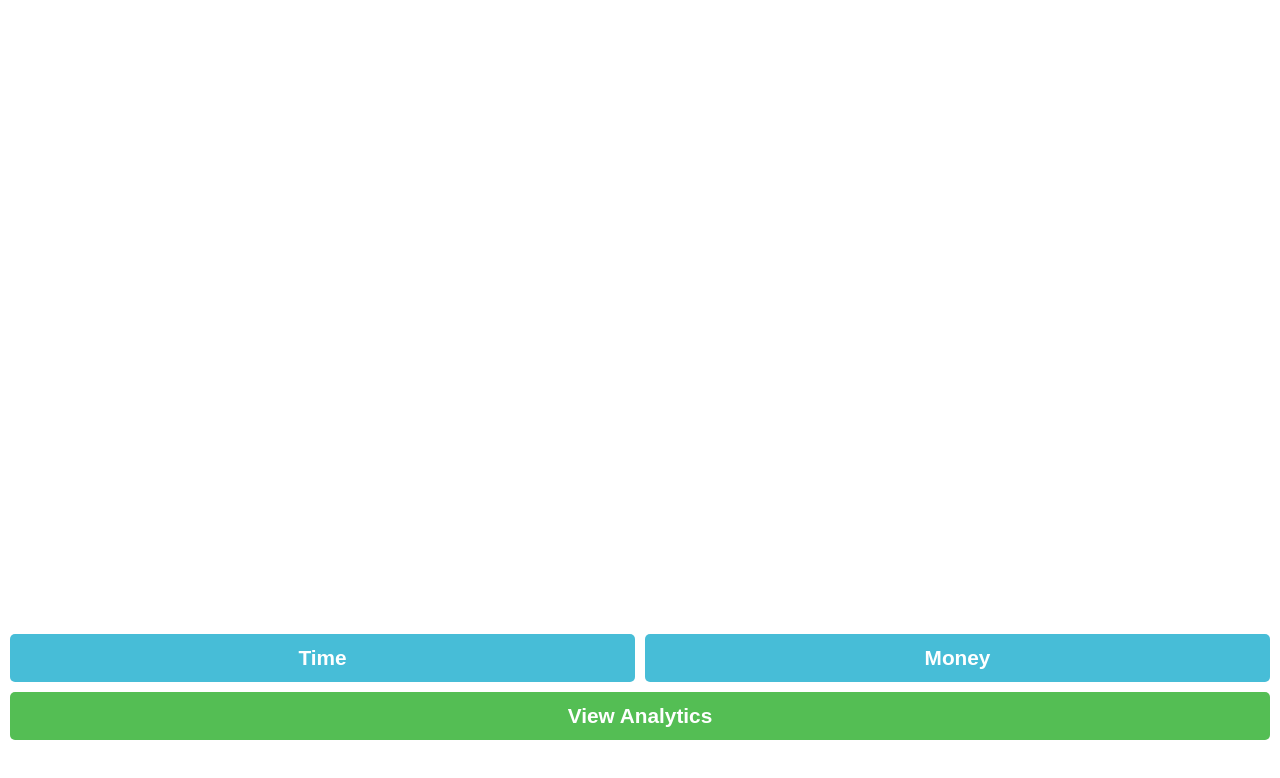
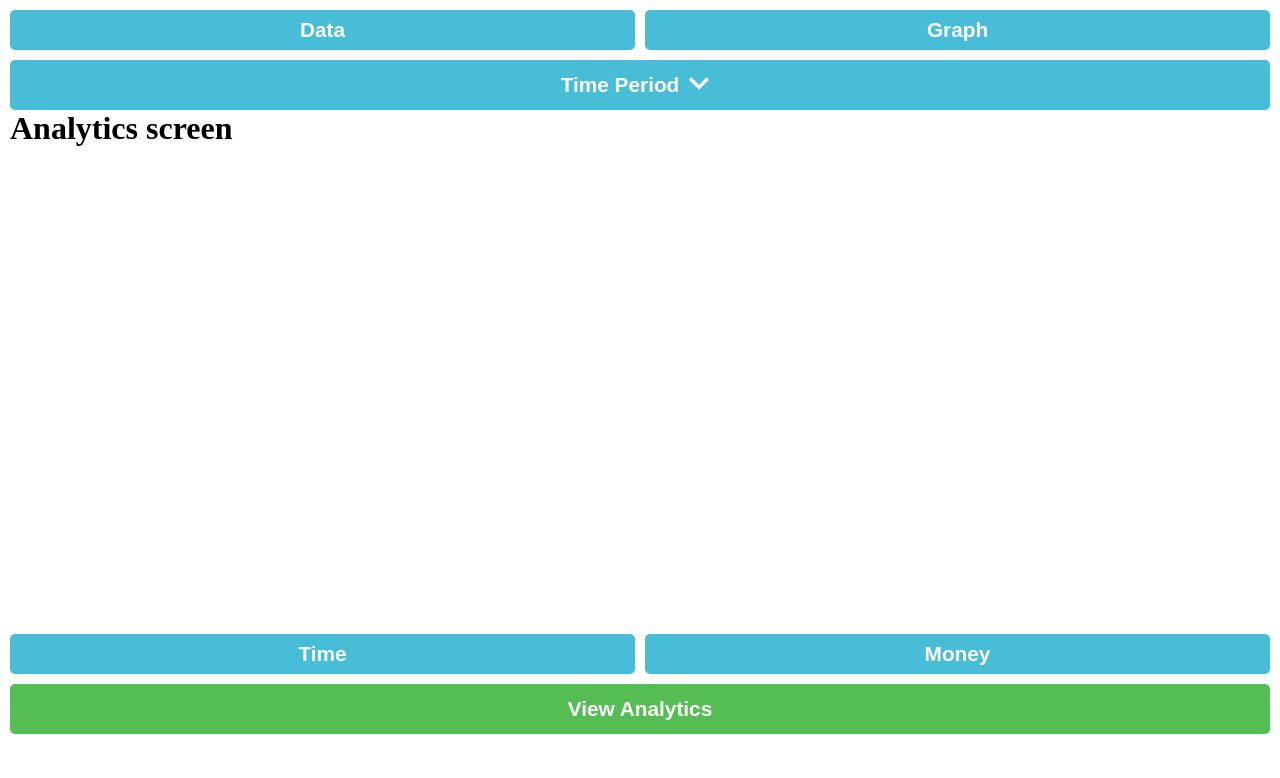
Before and after one commit to Dasharath9920/whats-my-status, a React (Create React App) app in the folder app/: page / in a window 1280 px wide. Shown: the top 778 px of the page. Built offline with nearby package versions, Linux system fonts and the light colour scheme.

Commit message:
feat(app): add redux support

```diff
--- a/app/package.json
+++ b/app/package.json
@@ -3,12 +3,18 @@
   "version": "0.1.0",
   "private": true,
   "dependencies": {
+    "@emotion/react": "^11.10.5",
+    "@emotion/styled": "^11.10.5",
+    "@mui/icons-material": "^5.11.0",
+    "@mui/material": "^5.11.7",
     "@testing-library/jest-dom": "^5.16.5",
     "@testing-library/react": "^13.4.0",
     "@testing-library/user-event": "^13.5.0",
     "react": "^18.2.0",
     "react-dom": "^18.2.0",
+    "react-redux": "^8.0.5",
     "react-scripts": "5.0.1",
+    "redux": "^4.2.1",
     "web-vitals": "^2.1.4"
   },
   "scripts": {
--- a/app/src/App.css
+++ b/app/src/App.css
@@ -14,6 +14,11 @@
 .control-btns{
   display: flex;
   width: 100%;
+}
+
+.control-btns button{
+  height: 40px;
+  margin-bottom: 10px;
 }
 
 .control-btns button:nth-child(1){
@@ -35,3 +40,19 @@
 .screen{
   height: 80%;
 }
+
+.time-list{
+  text-align: center;
+  background-color: aliceblue;
+  transition: .3s ease all;
+}
+
+.list-item{
+  padding: 6px 10px;
+  border-radius: 2px;
+  cursor: pointer;
+}
+
+.list-item:hover{
+  background-color: rgb(199, 217, 232);
+}
--- a/app/src/components/Controls.js
+++ b/app/src/components/Controls.js
@@ -1,13 +1,41 @@
-import React from 'react'
+import React, {useEffect, useState} from 'react';
+import {useSelector, useDispatch} from 'react-redux';
+import actionTypes from '../reducers/actionTypes';
 
 function Controls() {
+
+  const myState = useSelector(state => state.updateProperties);
+  const dispatch = useDispatch();
+
+  const [property, setProperty] = useState(myState.property);
+  const [analyticMode, setAnalyticMode] = useState(true);
+
+  const setPropertyType = (propertyType) => {
+    setProperty(propertyType);
+
+    dispatch({
+        type: actionTypes.UPDATE_PROPERTY,
+        property: property
+    })
+  }
+
+  const setAnalyticModes = () => {
+    let mode = !analyticMode;
+    setAnalyticMode(mode);
+
+    dispatch({
+        type: actionTypes.UPDATE_ANALYTIC_MODE,
+        analyticMode: mode
+    })
+  }
+
   return (
     <div className='controls'>
         <div className="control-btns">
-            <button>Time</button>
-            <button>Money</button>
+            <button onClick={() => setPropertyType('time')}>Time</button>
+            <button onClick={() => setPropertyType('money')}>Money</button>
         </div>
-        <button className='btn-analytics'>View Analytics</button>
+        <button className='btn-analytics' onClick={setAnalyticModes}>View Analytics</button>
     </div>
   )
 }
--- a/app/src/components/Screen.js
+++ b/app/src/components/Screen.js
@@ -1,9 +1,55 @@
-import React from 'react'
+import React, {useEffect, useState} from 'react';
+import {useSelector, useDispatch} from 'react-redux'
+import KeyboardArrowDownIcon from '@mui/icons-material/KeyboardArrowDown';
+import KeyboardArrowUpIcon from '@mui/icons-material/KeyboardArrowUp';
+import actionTypes from '../reducers/actionTypes';
 
 function Screen() {
+
+  const myState = useSelector(state => state.updateProperties);
+  const dispatch = useDispatch();
+
+  const [expand, setExpand] = useState(false);
+  const [analyticType, setAnalyticType] = useState(myState.analyticType);
+  const [analyticMode, setAnalyticMode] = useState(myState.analyticMode);
+
+  const timeOptions = {
+    TODAY: 'Today',
+    LAST_WEEK: 'Last Week',
+    ONE_MONTH: '1 Month',
+    THREE_MONTHS: '3 Months',
+    SIX_MONTHS: '6 Months',
+    LAST_YEAR: 'Last Year',
+    ALL_TIME: 'All Time'
+  }
+
+  const setAnalytics = (analyticType) => {
+    setAnalyticType(analyticType);
+  }
+
+  useEffect(() => {
+    setAnalyticMode(myState.analyticMode);
+  },[myState.analyticMode])
+
   return (
     <div className='screen'>
+        <div className="control-btns">
+            <button onClick={() => setAnalytics('data')}>Data</button>
+            <button onClick={() => setAnalytics('graph')}>Graph</button>
+        </div>
 
+        <div className="time-period">
+            <button onClick={() => setExpand(!expand)}>Time Period <span>{!expand? <KeyboardArrowDownIcon sx={{fontSize: 40}}/>: <KeyboardArrowUpIcon sx={{fontSize: 40}}/> }</span></button>
+            {expand &&
+                <ul className='time-list'>
+                    {Object.keys(timeOptions).map((timePeriod,index) => <li key={index} className='list-item'>{timeOptions[timePeriod]}</li>)}
+                </ul>
+            }
+        </div>
+        <div className="analytics">
+            {analyticMode && <h1>Analytics screen</h1> }
+            {!analyticMode && <h1>Non analytics screen</h1> }
+        </div>
     </div>
   )
 }
--- a/app/src/index.css
+++ b/app/src/index.css
@@ -6,6 +6,9 @@
 
 button{
   text-align: center;
+  display: flex;
+  align-items: center;
+  justify-content: center;
   border: none;
   background-color: rgb(71, 189, 215);
   font-size: 1.3rem;
@@ -13,12 +16,16 @@ button{
   color: white;
   font-weight: bold;
   padding: 12px 20px;
+  height: 50px;
   border-radius: 5px;
   width: 100%;
   transition: .3s ease all;
-  margin-bottom: 10px;
 }
 
 button:hover{
   background-color: rgb(49, 165, 232);;
 }
+
+ul{
+  list-style: none;
+}
--- a/app/src/index.js
+++ b/app/src/index.js
@@ -2,10 +2,14 @@ import React from 'react';
 import ReactDOM from 'react-dom/client';
 import './index.css';
 import App from './App';
+import { Provider } from 'react-redux';
+import store from './store';
 
 const root = ReactDOM.createRoot(document.getElementById('root'));
 root.render(
   <React.StrictMode>
-    <App />
+    <Provider store={store}>
+      < App/>
+    </Provider>
   </React.StrictMode>
 );
--- /dev/null
+++ b/app/src/reducers/actionTypes.js
@@ -0,0 +1,7 @@
+const actionTypes = {
+    'UPDATE_PROPERTY': 'update_property',
+    'UPDATE_ANALYTIC_MODE': 'update_analytic_mode',
+    'UPDATE_ANALYTIC_TYPE': 'update_analytic_type'
+}
+
+export default actionTypes;
--- /dev/null
+++ b/app/src/reducers/index.js
@@ -0,0 +1,6 @@
+import {combineReducers} from 'redux';
+import updateProperties from './updateProperties';
+
+const reducers = combineReducers({updateProperties});
+
+export default reducers;
--- /dev/null
+++ b/app/src/reducers/updateProperties.js
@@ -0,0 +1,28 @@
+import actionTypes from "./actionTypes";
+
+const initializer = {
+    property: 'time',
+    analyticMode: true,
+    analyticType: 'data'
+};
+
+const updateProperties = (state=initializer, action) => {
+    switch(action.type){
+        case actionTypes.UPDATE_ANALYTIC_MODE: {
+            return {...state, analyticMode: action.analyticMode};
+        }
+
+        case actionTypes.UPDATE_PROPERTY: {
+            return {...state, property: action.property};
+        }
+
+        case actionTypes.UPDATE_ANALYTIC_TYPE: {
+            return {...state, analyticType: action.analyticType};
+        }
+
+        default:
+            return state;
+    }
+}
+
+export default updateProperties;
--- /dev/null
+++ b/app/src/store.js
@@ -0,0 +1,6 @@
+import {createStore} from 'redux';
+import reducers from './reducers';
+
+const store = createStore(reducers);
+
+export default store;
```
Also changed, not shown: 1 other file (tests, documents, lock files or other folders).
